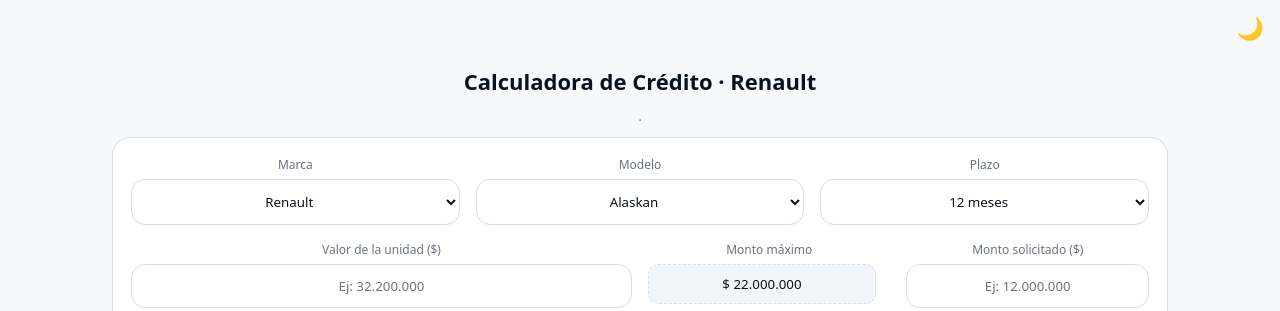
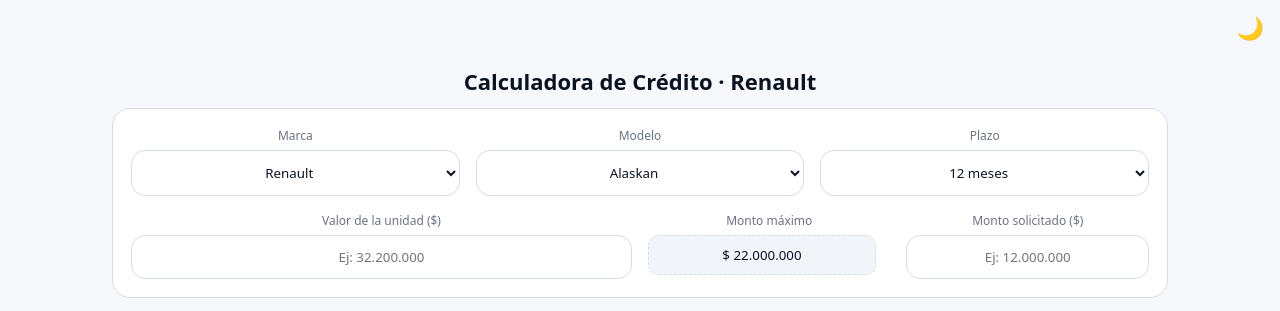
Before and after one commit to Gabymax7/Calc_Renault, a plain HTML site: page index.html in a window 1280 px wide. Shown: the top 311 px of the page. Drawn offline with Linux system fonts and the light colour scheme.

Commit message:
Update index.html

```diff
--- a/index.html
+++ b/index.html
@@ -201,7 +201,7 @@
   </div>
   <div class="wrap">
     <h1>Calculadora de Crédito · Renault</h1>
-    <div class="hint">.</div>
+    <div class="hint"></div>
 
     <div class="card" style="margin-bottom:16px">
       <div class="grid">
```
